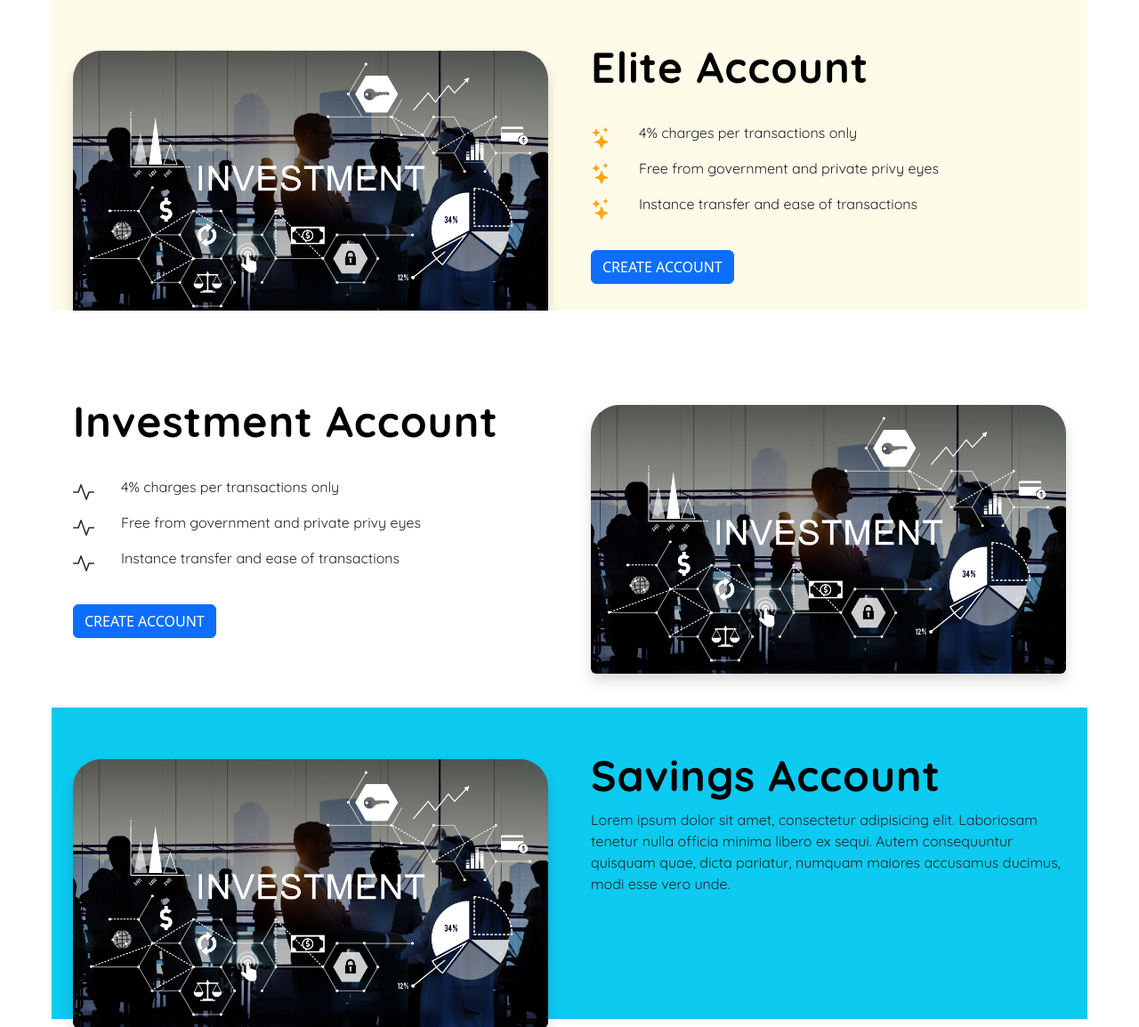
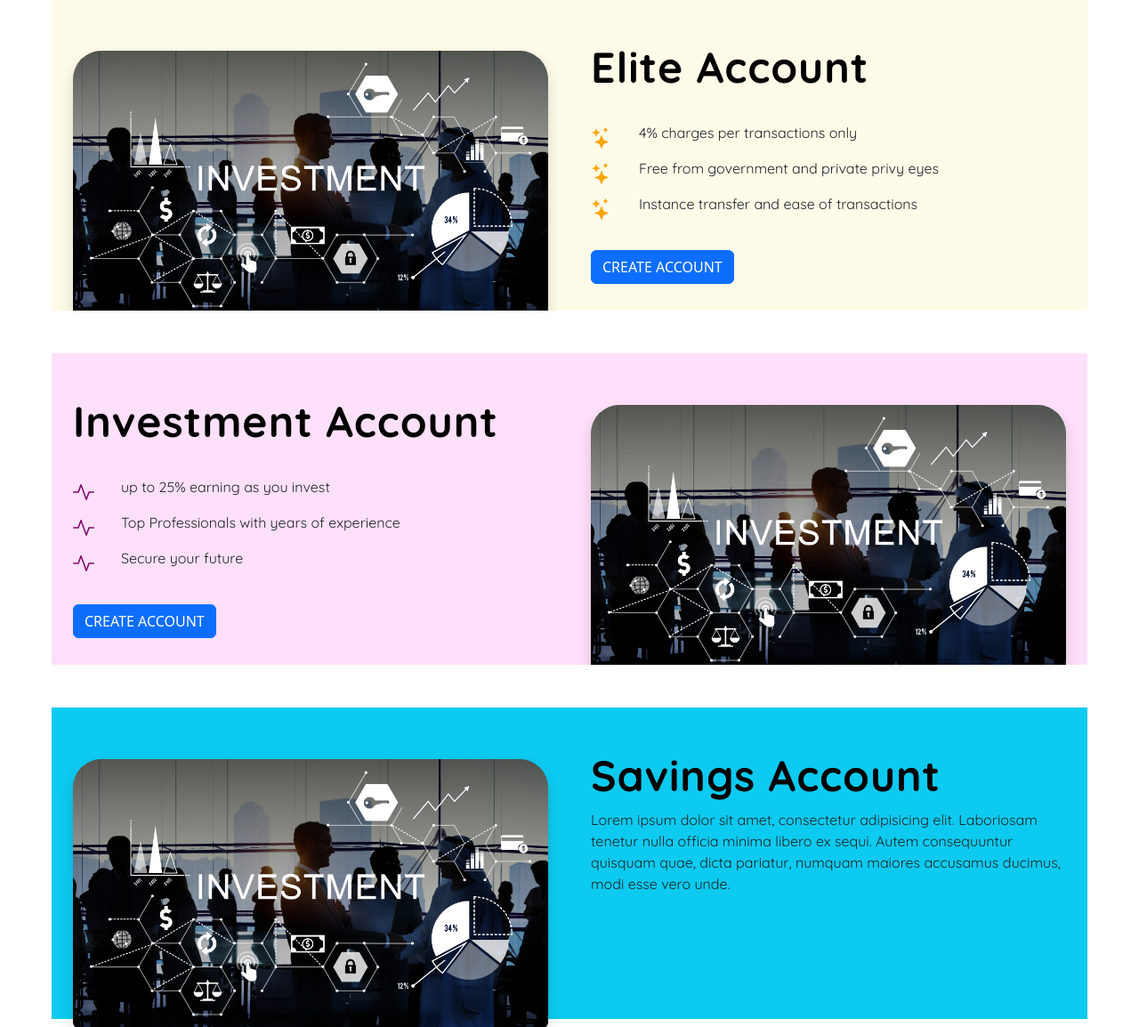
Before and after one commit to ndmichael/digital_banking, a Django app: page /banking/accounts/types in a window 1280 px wide. Shown: the part 609-1763 px from the top of the page at 89% size. Run offline with Django 4.2, Linux system fonts and the light colour scheme; some libraries are stand-ins or nearby versions.

Commit message:
update for investment-acc section

```diff
--- a/dbank/templates/dbank/accounttypes.html
+++ b/dbank/templates/dbank/accounttypes.html
@@ -68,26 +68,26 @@
             </div>
         </section>
 
-        <section class="row g-5 my-5 invenst-account">
+        <section class="row g-5 my-5 p-4 p-md-0 investment-account">
             <div class="col-12 col-md-6">
                 <article>
                         <h3 class="pb-4">Investment Account</h3>
                         <div class="d-flex">
                             <i class=" bi bi-activity"></i>
                             <p class="ps-4">
-                                4% charges per transactions only
+                                up to 25% earning as you invest
                             </p>
                         </div>
                         <div class="d-flex">
                             <i class=" bi bi-activity"></i>
                             <p class="ps-4">
-                                Free from government and private privy eyes
+                                Top Professionals with years of experience
                             </p>
                         </div>
                         <div class="d-flex">
                             <i class=" bi bi-activity"></i>
                             <p class="ps-4">
-                                Instance transfer and ease of transactions
+                                Secure your future
                             </p>
                         </div>
                         <div class="pt-4">
```
